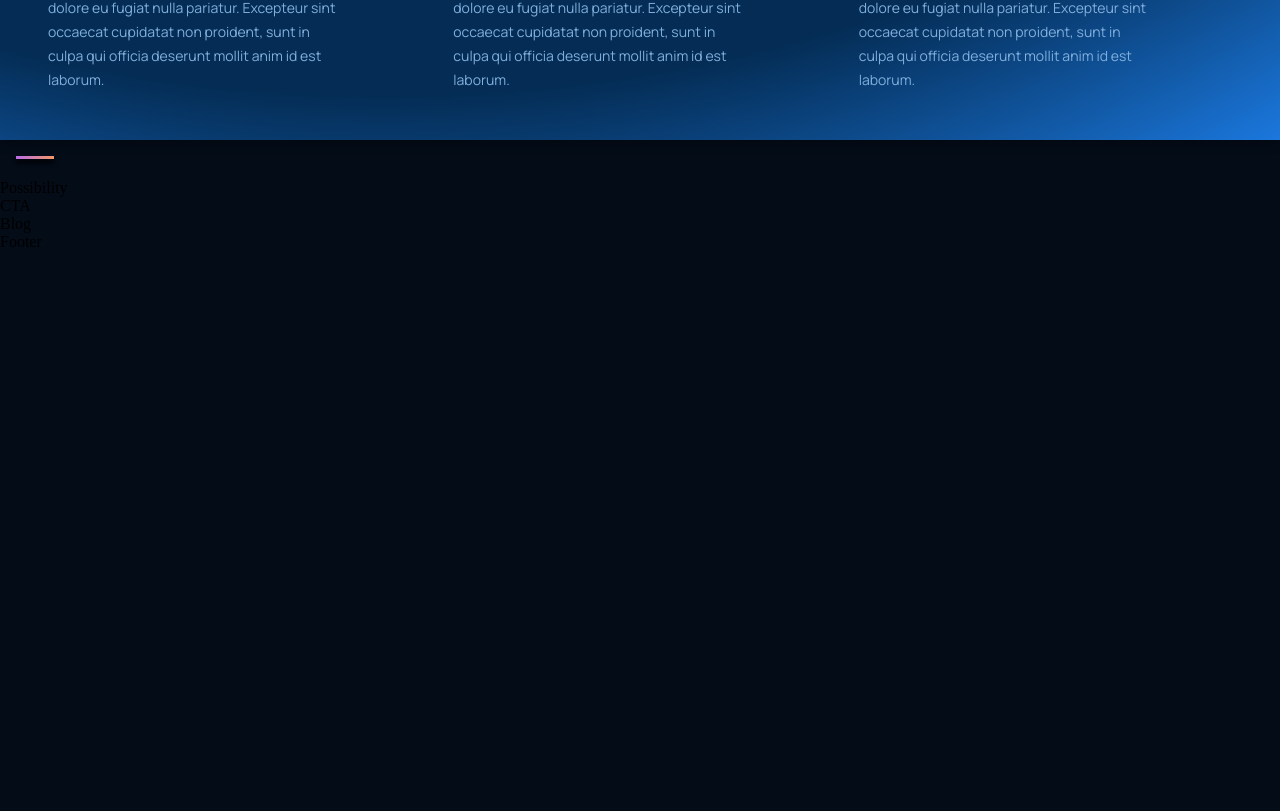
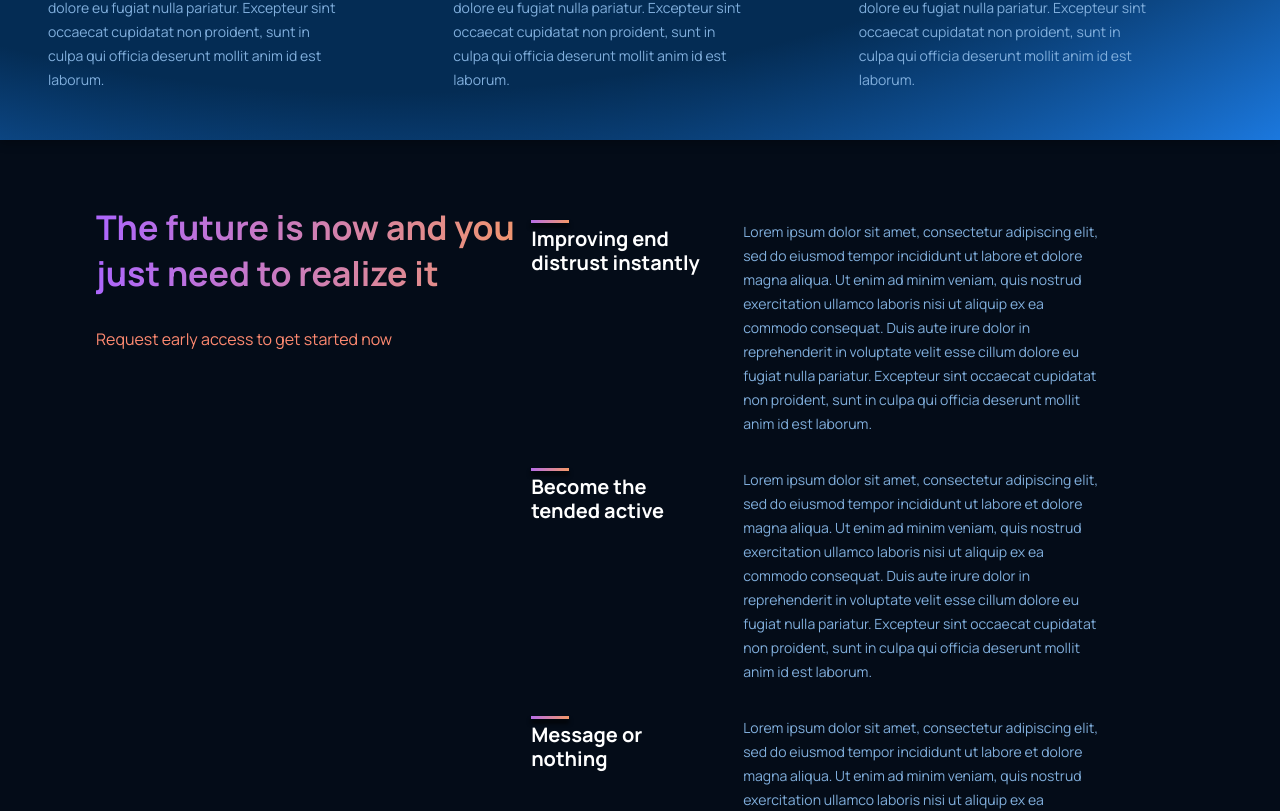
Before and after one commit to manvix404/responsive-website-reactjs, a React (Create React App) app: page / in a window 1280 px wide. Shown: the part 1817-2628 px from the top of the page. Before the commit the page ends 2068 px from the top, so only its background shows below. Built offline with nearby package versions, Linux system fonts and the light colour scheme.

Commit message:
added case studies

```diff
--- a/src/App.js
+++ b/src/App.js
@@ -1,5 +1,5 @@
 import './App.css';
-import {Footer, Blog, Possibility, Feature,WhatGPT3,Header} from './containers'
+import {Footer, Blog, Possibility,Features, WhatGPT3,Header} from './containers'
 import {Navbar,Brand,CTA} from './Components'
 
 function App() {
@@ -11,7 +11,7 @@
       </div>
       <Brand/>
       <WhatGPT3/>
-      <Feature/>
+      <Features/>
       <Possibility/>
       <CTA/>
       <Blog/>
--- a/src/Components/feature/Feature.jsx
+++ b/src/Components/feature/Feature.jsx
@@ -1,8 +1,16 @@
 import React from 'react'
 import './feature.css'
-function Feature() {
+function Feature({title,text}) {
   return (
-    <div>Feature</div>
+    <div className='gpt3__features-container__feature'>
+      <div className='gpt3__features-container__feature-title'>
+        <div />
+        <h1>{title}</h1>
+      </div>
+      <div className='gpt3__features-container_feature-text'>
+        <p>{text}</p>
+      </div>
+    </div>
   )
 }
 
--- a/src/Components/feature/feature.css
+++ b/src/Components/feature/feature.css
@@ -0,0 +1,59 @@
+.gpt3__features-container__feature{
+    width: 100%;
+    display: flex;
+    justify-content: space-between;
+    flex-direction: row;
+    align-items: flex-start;
+    margin: 1rem;
+}
+.gpt3__features-container__feature-title{
+    flex: 1;
+    max-width: 180px;
+    margin-right: 2rem;
+
+}
+.gpt3__features-container__feature-title h1{
+    color: white;
+    font-family: var(--font-family);
+    font-size: 20px;
+    line-height: 24px;
+}
+.gpt3__features-container__feature-title div{
+    width: 38px;
+    height: 3px;
+    background: var(--gradient-bar);
+    box-shadow: 0 4px 4px rgba(0,0,0.2);
+    margin-bottom: 0.25rem;
+}
+.gpt3__features-container_feature-text{
+    flex: 2;
+    max-width: 390px;
+    margin-right: 5rem;
+    display: flex;
+    font-family: var(--font-family);
+    font-size: 14px;
+    line-height: 24px;
+    color: var(--color-text);
+}
+/* .gpt3__features-container_feature-text p{
+    font-family: var(--font-family);
+    font-size: 40px;
+    line-height: 4px;
+    color: var(--color-text);
+} */
+
+@media(max-width: 550px) {
+    .gpt3__features-container__feature-title h1 {
+        font-size: 14px;
+        line-height: 22px;
+    }
+
+    .gpt3__features-container_feature-text p {
+        font-size: 12px;
+        line-height: 20px;
+    }
+
+    .gpt3__features-container__feature {
+        margin: 1rem 0;
+    }
+}
--- a/src/containers/feature/Feature.jsx
+++ /dev/null
@@ -1,17 +0,0 @@
-import React from 'react'
-import './feature.css'
-function Feature({title,text}) {
-  return (
-    <div className='gpt3__features-container__feature'>
-      <div className='gpt3__features-container__feature-title'>
-        <div />
-        <h1>{title}</h1>
-      </div>
-      <div className='gpt3__features-container_feature-text'>
-        <p>{text}</p>
-      </div>
-    </div>
-  )
-}
-
-export default Feature
--- /dev/null
+++ b/src/containers/feature/Features.jsx
@@ -0,0 +1,40 @@
+import React from 'react'
+import { Feature } from '../../Components'
+import './feature.css'
+
+const featuresData=[
+  {
+    title: 'Improving end distrust instantly',
+    text: "Lorem ipsum dolor sit amet, consectetur adipiscing elit, sed do eiusmod tempor incididunt ut labore et dolore magna aliqua. Ut enim ad minim veniam, quis nostrud exercitation ullamco laboris nisi ut aliquip ex ea commodo consequat. Duis aute irure dolor in reprehenderit in voluptate velit esse cillum dolore eu fugiat nulla pariatur. Excepteur sint occaecat cupidatat non proident, sunt in culpa qui officia deserunt mollit anim id est laborum."
+  },
+  {
+    title: 'Become the tended active',
+    text: "Lorem ipsum dolor sit amet, consectetur adipiscing elit, sed do eiusmod tempor incididunt ut labore et dolore magna aliqua. Ut enim ad minim veniam, quis nostrud exercitation ullamco laboris nisi ut aliquip ex ea commodo consequat. Duis aute irure dolor in reprehenderit in voluptate velit esse cillum dolore eu fugiat nulla pariatur. Excepteur sint occaecat cupidatat non proident, sunt in culpa qui officia deserunt mollit anim id est laborum."
+  },
+  {
+    title: 'Message or nothing',
+    text: "Lorem ipsum dolor sit amet, consectetur adipiscing elit, sed do eiusmod tempor incididunt ut labore et dolore magna aliqua. Ut enim ad minim veniam, quis nostrud exercitation ullamco laboris nisi ut aliquip ex ea commodo consequat. Duis aute irure dolor in reprehenderit in voluptate velit esse cillum dolore eu fugiat nulla pariatur. Excepteur sint occaecat cupidatat non proident, sunt in culpa qui officia deserunt mollit anim id est laborum."
+  },
+  {
+    title: 'Prime membership now',
+    text: "Lorem ipsum dolor sit amet, consectetur adipiscing elit, sed do eiusmod tempor incididunt ut labore et dolore magna aliqua. Ut enim ad minim veniam, quis nostrud exercitation ullamco laboris nisi ut aliquip ex ea commodo consequat. Duis aute irure dolor in reprehenderit in voluptate velit esse cillum dolore eu fugiat nulla pariatur. Excepteur sint occaecat cupidatat non proident, sunt in culpa qui officia deserunt mollit anim id est laborum."
+  }
+]
+function Features() {
+  return (
+    <div className='gpt3__features section__padding' id='features'>
+      <div className='gpt3__features-heading'>
+        <h1 className='gradient__text'>The future is now and you just need to realize it</h1>
+        <p>Request early access to get started now</p>
+      </div>
+      <div className='gpt3__features-container'>
+        {featuresData.map((item,index)=>(
+          <Feature title={item.title} text={item.text} key={item.title+index}/>
+        ))}
+      </div>
+    </div>
+
+  )
+}
+
+export default Features
--- a/src/containers/feature/feature.css
+++ b/src/containers/feature/feature.css
@@ -1,59 +1,45 @@
-.gpt3__features-container__feature{
+.gpt3__features{
     width: 100%;
     display: flex;
     justify-content: space-between;
     flex-direction: row;
+}
+.gpt3__features-heading{
+    flex: 1;
+    display: flex;
+    justify-content: flex-start;
     align-items: flex-start;
-    margin: 1rem;
+    flex-direction: column;
 }
-.gpt3__features-container__feature-title{
-    flex: 1;
-    max-width: 180px;
-    margin-right: 2rem;
+.gpt3__features-heading h1{
+    font-size: 34px;
+    font-family: var(--font-family);
 
 }
-.gpt3__features-container__feature-title h1{
-    color: white;
+.gpt3__features-heading p{
+    color: var(--color-subtext);
     font-family: var(--font-family);
-    font-size: 20px;
-    line-height: 24px;
+    margin-top: 2rem;
 }
-.gpt3__features-container__feature-title div{
-    width: 38px;
-    height: 3px;
-    background: var(--gradient-bar);
-    box-shadow: 0 4px 4px rgba(0,0,0.2);
-    margin-bottom: 0.25rem;
+.gpt3__features-container{
+    flex: 1.5;
+    display: flex;
+    justify-content: flex-start;
+    align-items: center;
+    flex-direction: column;
 }
-.gpt3__features-container_feature-text{
-    flex: 2;
-    max-width: 390px;
-    margin-right: 5rem;
-    display: flex;
-    font-family: var(--font-family);
-    font-size: 14px;
-    line-height: 24px;
-    color: var(--color-text);
-}
-/* .gpt3__features-container_feature-text p{
-    font-family: var(--font-family);
-    font-size: 40px;
-    line-height: 4px;
-    color: var(--color-text);
-} */
-
-@media(max-width: 550px) {
-    .gpt3__features-container__feature-title h1 {
-        font-size: 14px;
-        line-height: 22px;
+@media screen and (max-width: 990px) {
+    .gpt3__features {
+        flex-direction: column;
     }
-
-    .gpt3__features-container_feature-text p {
-        font-size: 12px;
-        line-height: 20px;
-    }
-
-    .gpt3__features-container__feature {
-        margin: 1rem 0;
+    .gpt3__features-heading {
+        margin: 0 0 2rem 0;
     }
 }
+
+@media screen and (max-width: 550px) {
+    .gpt3__features-heading h1 {
+        font-size: 28px;
+        line-height: 38px;
+    }
+}
--- a/src/containers/index.js
+++ b/src/containers/index.js
@@ -1,5 +1,5 @@
 export {default as Blog} from './blog/Blog'
-export {default as Feature} from './feature/Feature'
+export {default as Features} from './feature/Features'
 export {default as Footer} from './footer/Footer'
 export {default as Header} from './header/Header'
 export {default as Possibility} from './possibility/Possibility'
--- a/src/containers/whatGPT3/WhatGPT3.jsx
+++ b/src/containers/whatGPT3/WhatGPT3.jsx
@@ -1,9 +1,9 @@
 import React from 'react'
-import Feature from '../feature/Feature'
+import { Feature } from '../../Components'
 import './whatGPT3.css'
 function WhatGPT3() {
   return (
-    <div className='gpt3__whatgpt3 section__margin' id='whgpt3'>
+    <div className='gpt3__whatgpt3 section__margin' id='wgpt3'>
       <div className='gpt3__whatgpt3-feature'>
         <Feature title="What is GPT-3" text="Lorem ipsum dolor sit amet, consectetur adipiscing elit, sed do eiusmod tempor incididunt ut labore et dolore magna aliqua. Ut enim ad minim veniam, quis nostrud exercitation ullamco laboris nisi ut aliquip ex ea commodo consequat. Duis aute irure dolor in reprehenderit in voluptate velit esse cillum dolore eu fugiat nulla pariatur. Excepteur sint occaecat cupidatat non proident, sunt in culpa qui officia deserunt mollit anim id est laborum."/>
       </div>
```
